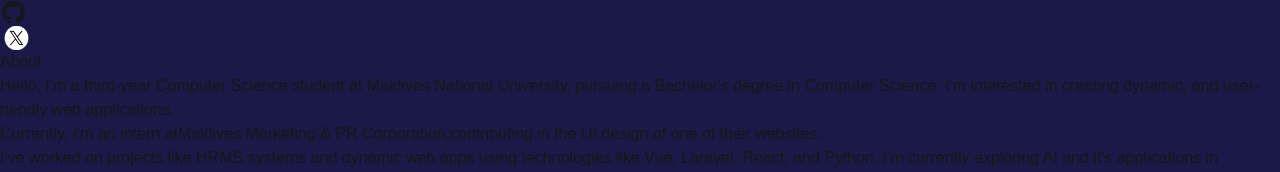
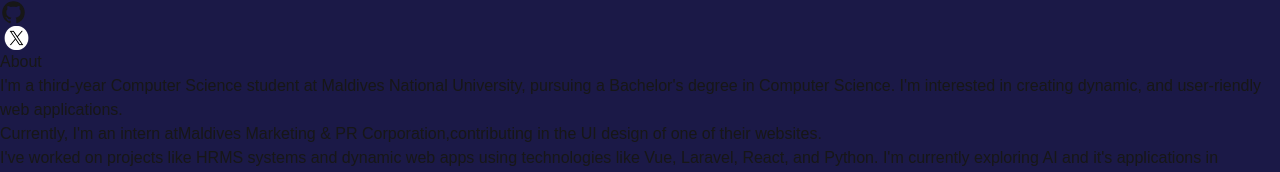
Before and after one commit to dhymaaaa/codefolio, a Next.js app: page / in a window 1280 px wide. Shown: the part 121-293 px from the top of the page. Built offline with nearby package versions, Linux system fonts and the light colour scheme.

Commit message:
try out animation

```diff
--- a/package.json
+++ b/package.json
@@ -12,9 +12,12 @@
     "@mdi/js": "^7.4.47",
     "@mdi/react": "^1.6.1",
     "@mui/icons-material": "^6.3.0",
+    "framer-motion": "^11.15.0",
+    "motion": "^11.15.0",
     "next": "15.1.3",
     "react": "^19.0.0",
-    "react-dom": "^19.0.0"
+    "react-dom": "^19.0.0",
+    "react-type-animation": "^3.2.0"
   },
   "devDependencies": {
     "@eslint/eslintrc": "^3",
--- a/src/app/components/Main.tsx
+++ b/src/app/components/Main.tsx
@@ -12,7 +12,7 @@ const Main = () => {
                 </div>
                 <div>
                     <p className='mb-4'>
-                        Hello, I&apos;m a third-year Computer Science student at Maldives National University, pursuing a Bachelor&apos;s degree in Computer Science. I&apos;m interested in creating dynamic, and user-riendly web applications.
+                        I&apos;m a third-year Computer Science student at Maldives National University, pursuing a Bachelor&apos;s degree in Computer Science. I&apos;m interested in creating dynamic, and user-riendly web applications.
                     </p>
                     <p className='mb-4'>
                         Currently, I&apos;m an intern at
```
Also changed, not shown: src/app/components/Header.tsx (+23 -0 lines), 1 other file (tests, documents, lock files or other folders).
